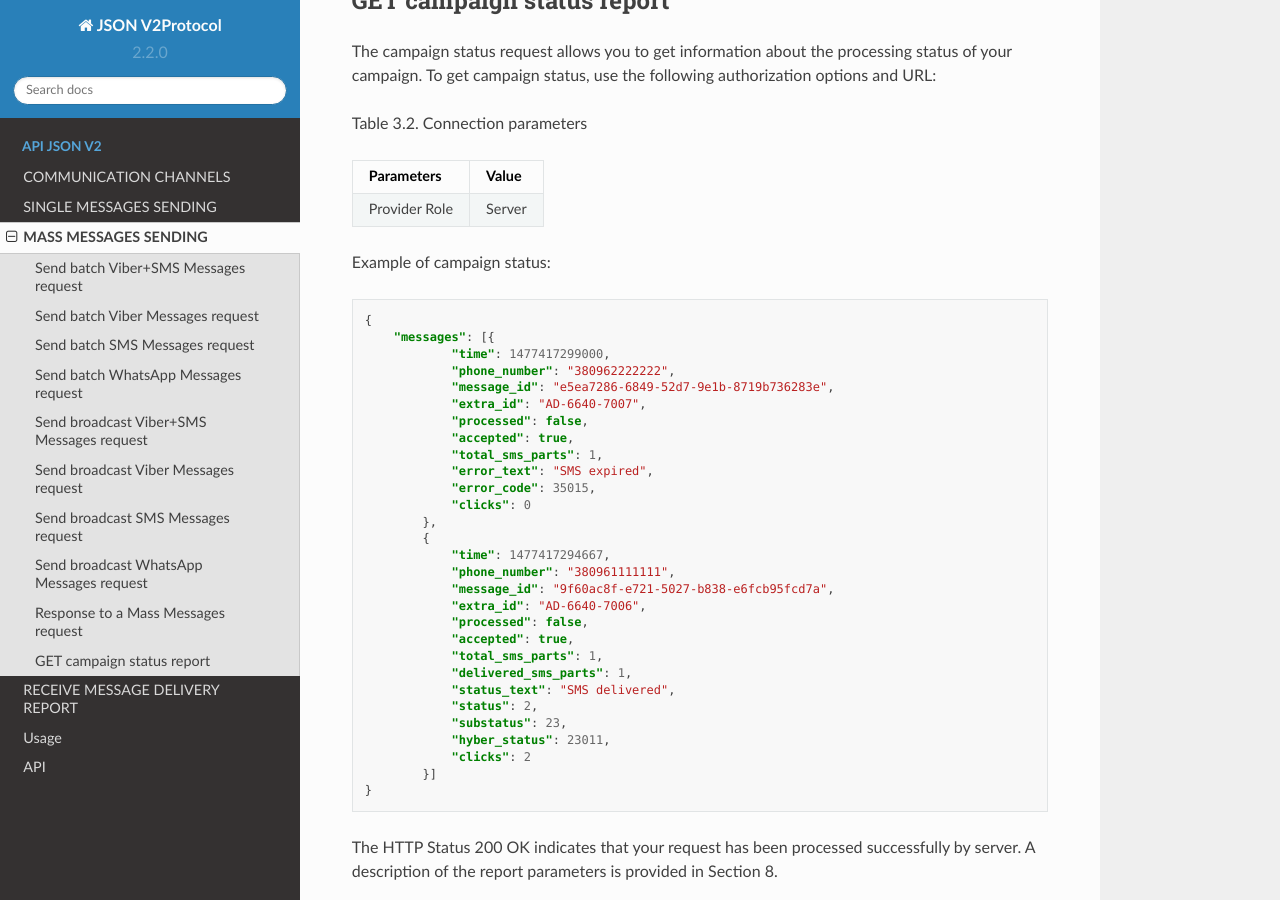
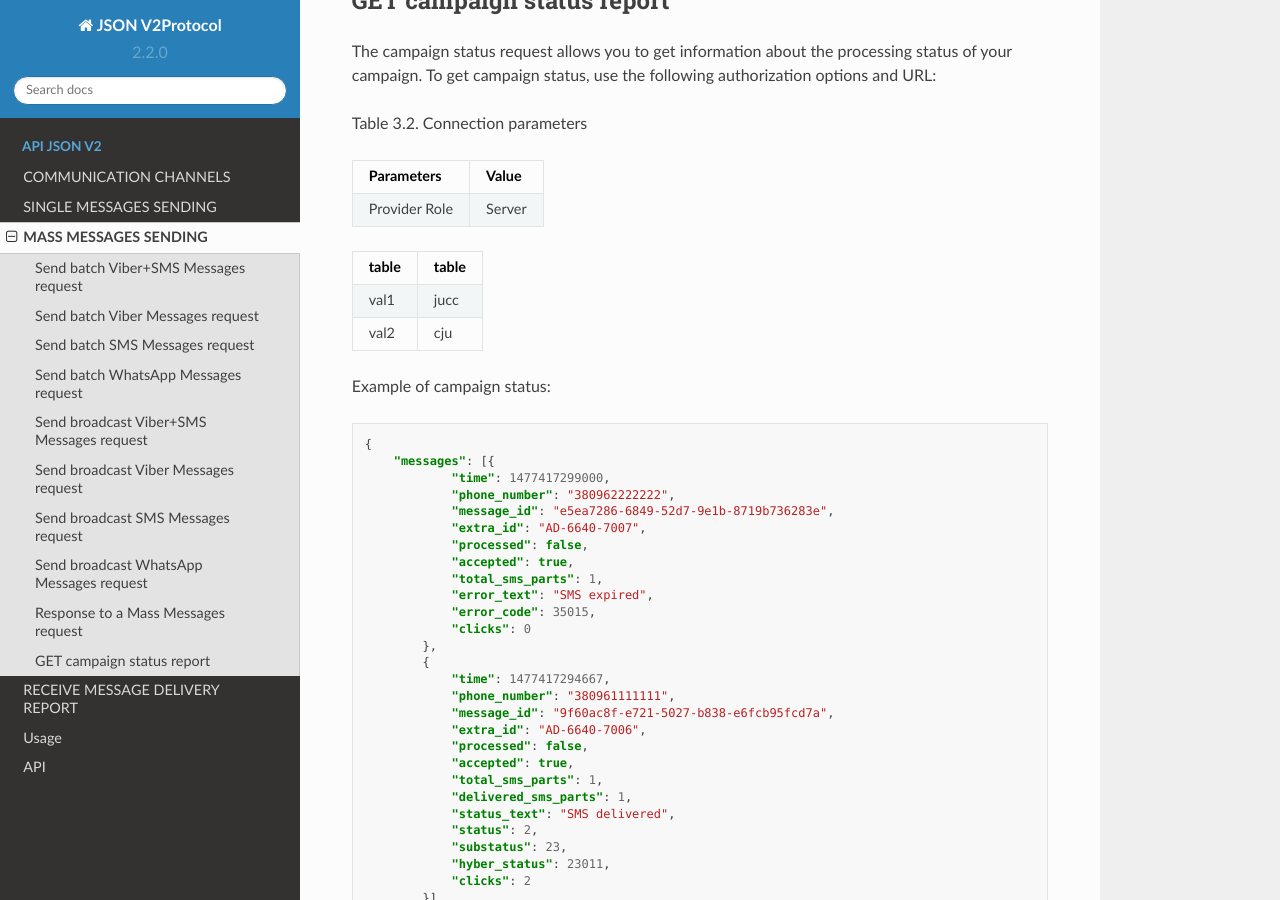
Before and after one commit to bestblast/GMS_Hyber_API, a Sphinx documentation site: the page built from docs/source/chapter3.rst, in a window 1280 px wide and 900 px high, scrolled down 11223 px. Built offline with Sphinx 7.4.7 and the Read the Docs theme 2.0.0, drawn with Linux system fonts in a browser that asks for light colours.

Commit message:
Update chapter3.rst

```diff
--- a/docs/source/chapter3.rst
+++ b/docs/source/chapter3.rst
@@ -654,6 +654,7 @@ Table 3.2. Connection parameters
 | Provider Role             | Server                                                                                                        |
 +---------------------------+---------------------------------------------------------------------------------------------------------------+
 
+
 +---------------------+----------------------------------------------------------+
 | Parameters	       | Value                                                    |
 +=====================+==========================================================+
@@ -664,6 +665,14 @@ Table 3.2. Connection parameters
 | HTTP Authentication | Basic                                                    |
 | HTTP Login/Password | TBA by GMS in technical plan                             |
 +---------------------+----------------------------------------------------------+
+
+
+======= =====
+table   table
+======= =====
+val1    jucc
+val2    cju
+======= =====
 
 Example of campaign status:
 
```
